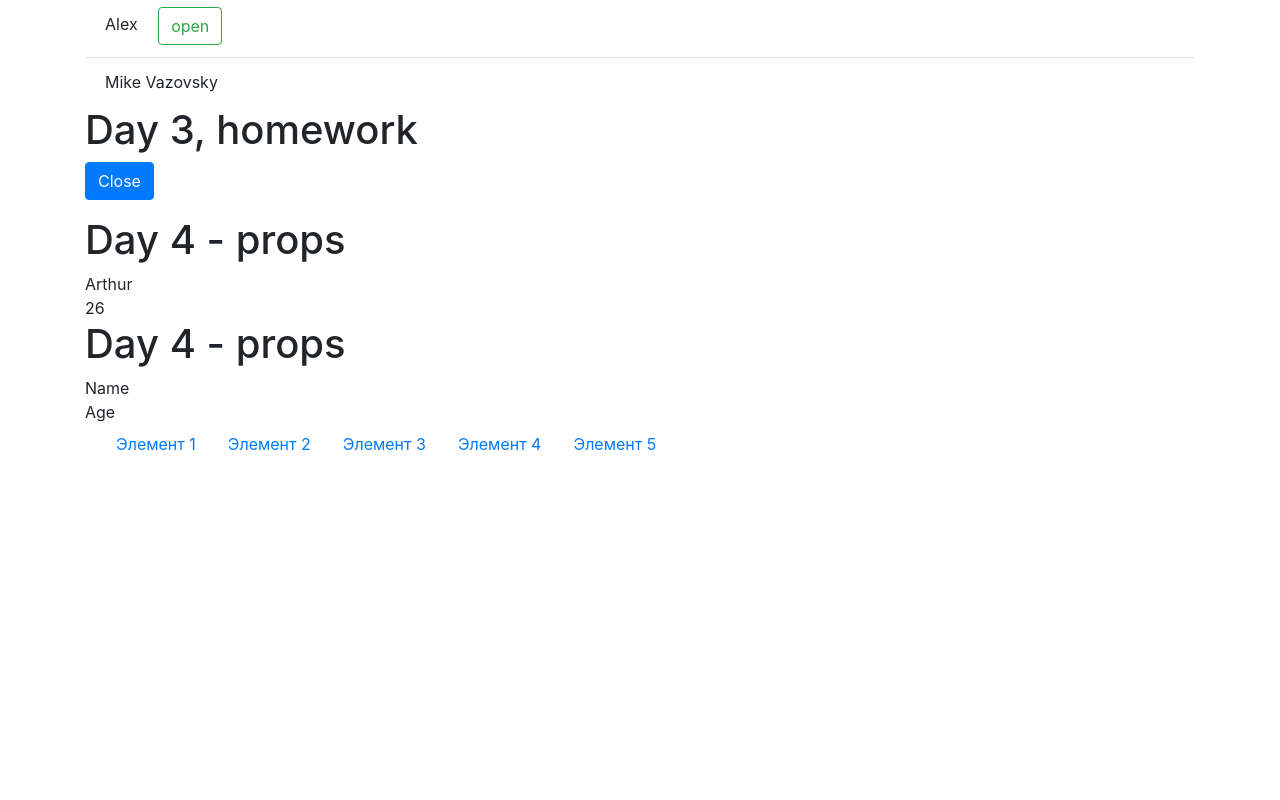
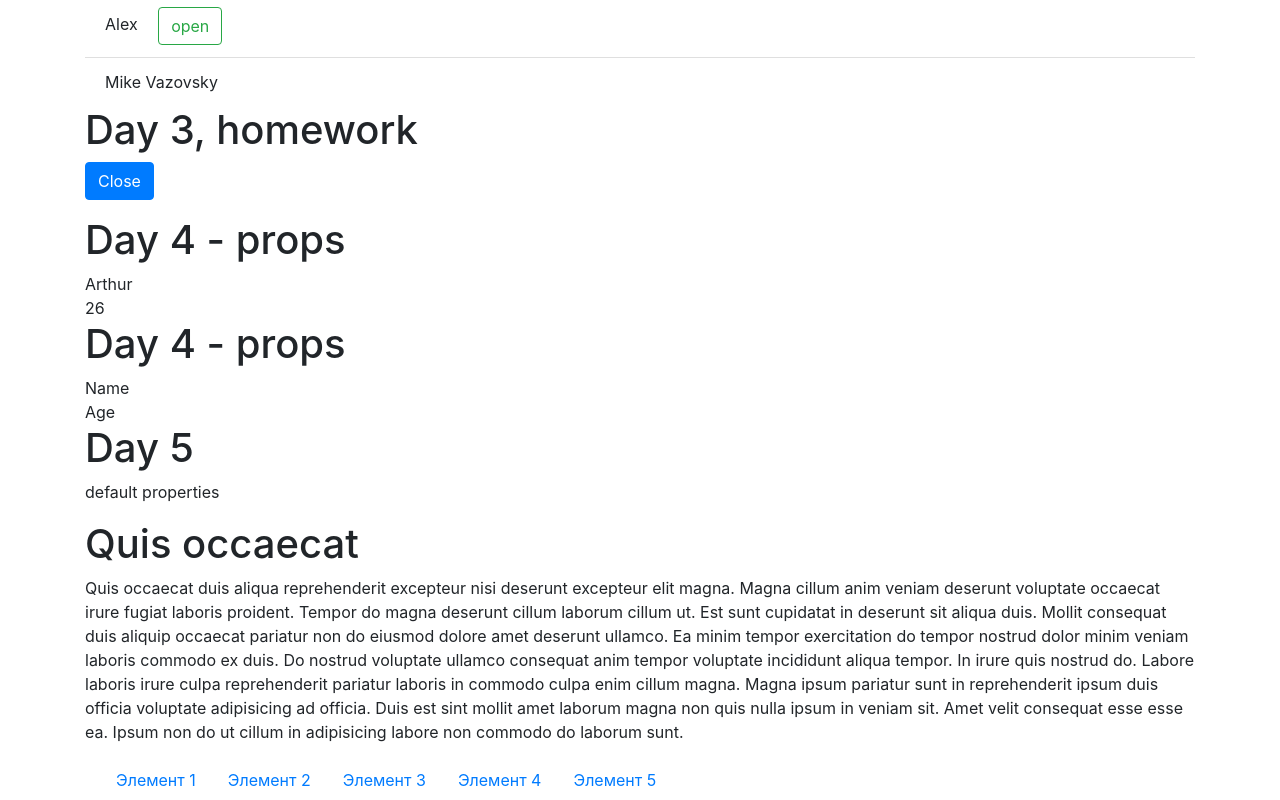
Before and after one commit to zbralex/react, a React (Create React App) app in the folder react-ui/: page / in a window 1280 px wide. Shown: the part 1305-2105 px from the top of the page. Before the commit the page ends 1769 px from the top, so only its background shows below. Built offline with nearby package versions, Linux system fonts and the light colour scheme.

Commit message:
day 5: repeat again properties

```diff
--- a/react-ui/src/components/Main.jsx
+++ b/react-ui/src/components/Main.jsx
@@ -2,12 +2,14 @@ import React, {Component} from 'react'
 
 import Header from './Header'
 import Footer from './Footer'
+import articles from '../Fixtures'
 
 import D1 from './days/D1'
 import D2 from './days/D2'
 import D3 from './days/D3'
 import D3Hw from './days/D3Hw'
 import D4 from './days/D4'
+import D5 from './days/D5'
 
 class Main extends Component {
     render() {
@@ -23,6 +25,8 @@ class Main extends Component {
                         <D3Hw />
                         <D4 name="Arthur" age="26" />
                         <D4 />
+                        <D5 header="Day 5" text="default properties"/>
+                        <D5 header={articles[1].title} text={articles[1].text} />
                     </section>
                     <Footer />
                 </div>
--- /dev/null
+++ b/react-ui/src/components/days/D5.jsx
@@ -0,0 +1,14 @@
+import React, {Component} from 'react'
+
+class D5 extends Component {
+    render() {
+        return (
+            <div>
+                <h1 className="h1"> {this.props.header}</h1>
+                <p className="">{this.props.text}</p>
+            </div>
+        )
+    }
+}
+D5.defaultProps = {header: "Заголовок", text:"Текст"}
+export default D5
```
